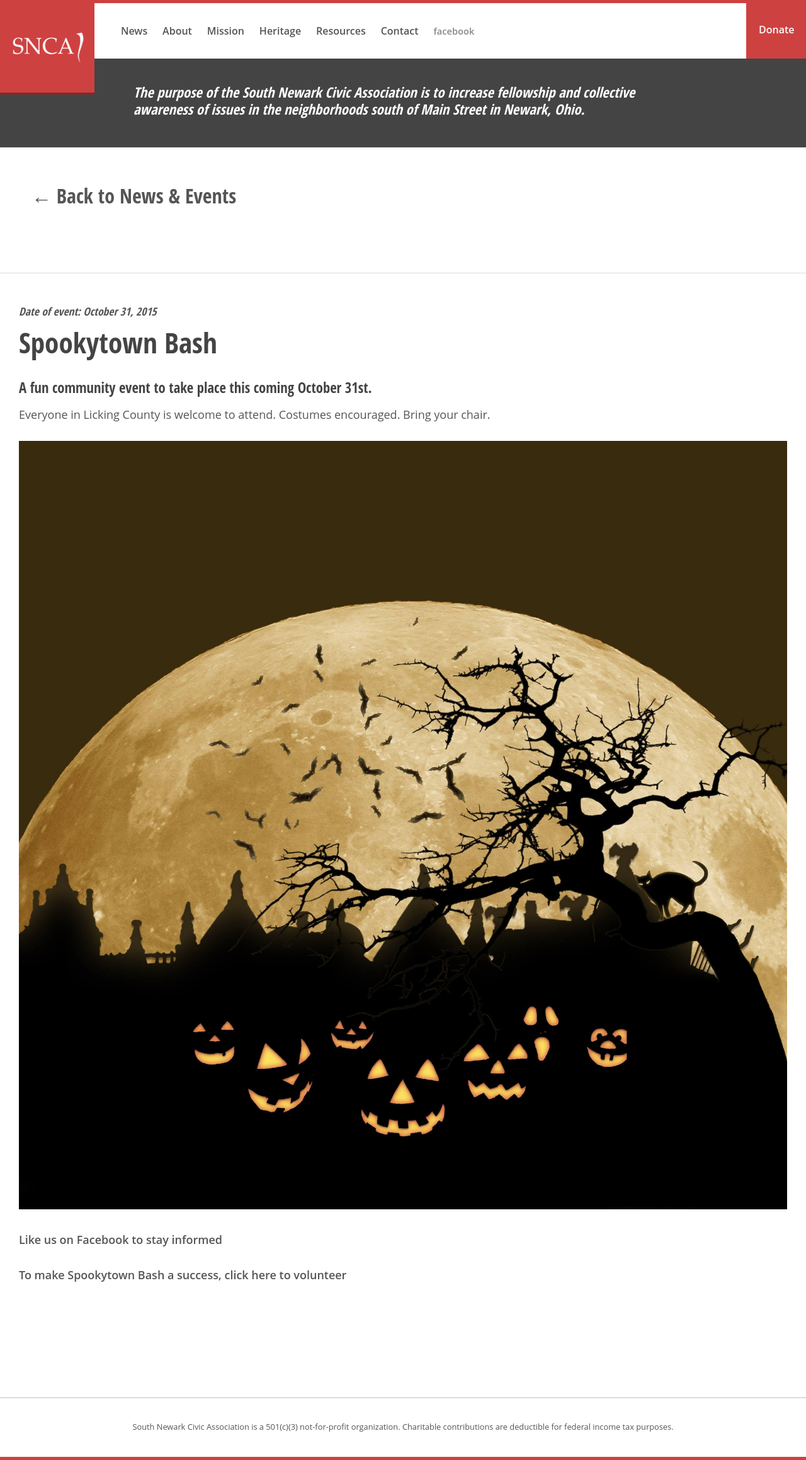
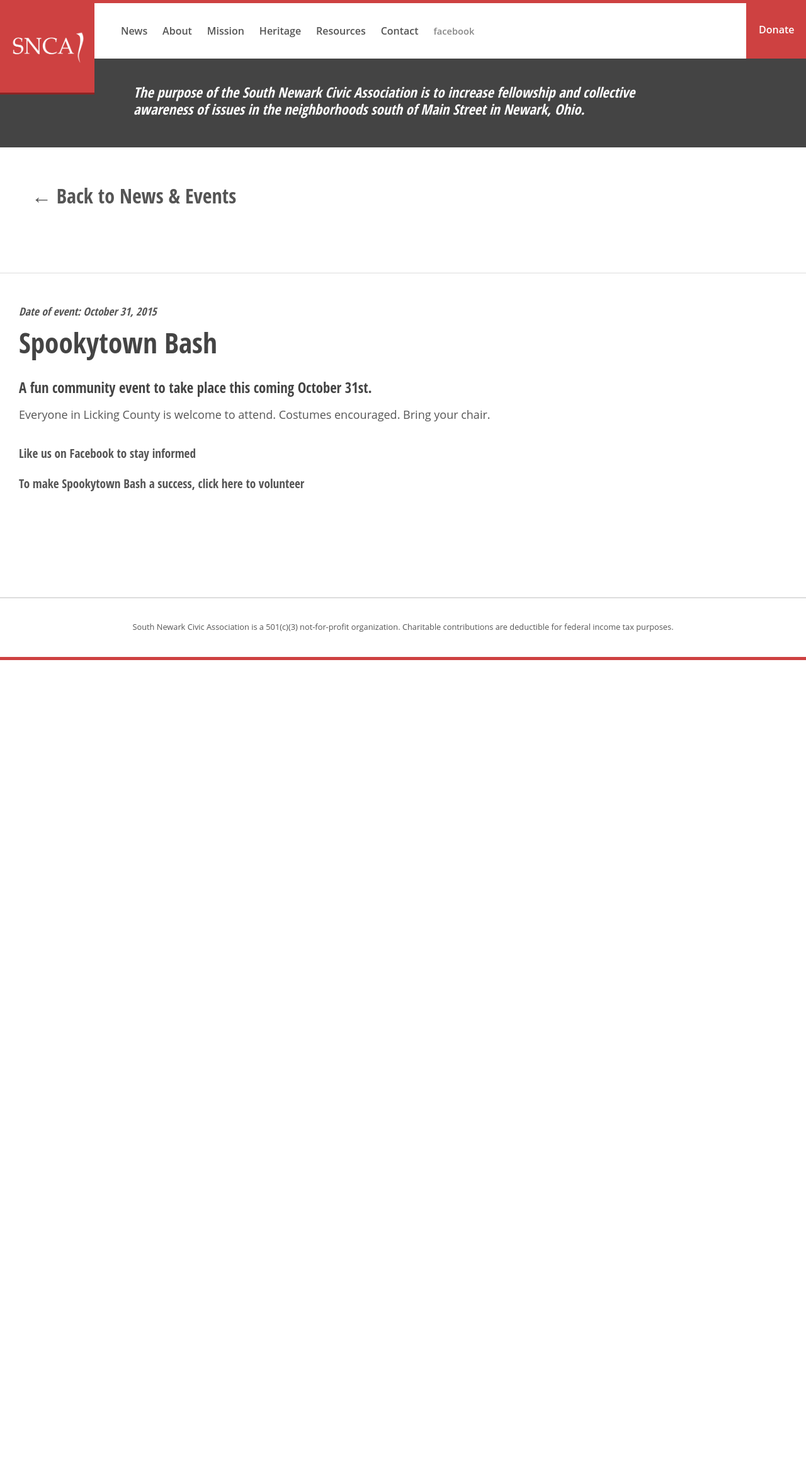
Before and after one commit to jeremyeblake/mysouthnewark, a Jekyll site: the page built from _posts/news/2015-09-17-spookytown-bash.md, in a window 1280 px wide. Shown: the whole page at 63% size. Built offline with Jekyll 4.4.1, drawn with Linux system fonts in a browser that asks for light colours; Markdown is read by kramdown in place of the engine named in the settings; after the commit the page ends 1048 px from its top, so only the background shows below that.

Commit message:
Updating post

```diff
--- a/_posts/news/2015-09-17-spookytown-bash.md
+++ b/_posts/news/2015-09-17-spookytown-bash.md
@@ -13,8 +13,6 @@ title: Spookytown Bash
 ### A fun community event to take place this coming October 31st.
 Everyone in Licking County is welcome to attend. Costumes encouraged. Bring your chair.
 
-![canal-market-district.jpg](/public/images/msn-spooky-01.jpg)
+#### [Like us on Facebook to stay informed](https://www.facebook.com/spookytownbash)
 
-[Like us on Facebook to stay informed](https://www.facebook.com/spookytownbash)
-
-[To make Spookytown Bash a success, click here to volunteer](https://docs.google.com/forms/d/1bATG3CeeLXxuwLz2nG_-IJixJIi03MLrCB4hjIbEcUI/viewform)
+#### [To make Spookytown Bash a success, click here to volunteer](https://docs.google.com/forms/d/1bATG3CeeLXxuwLz2nG_-IJixJIi03MLrCB4hjIbEcUI/viewform)
```
